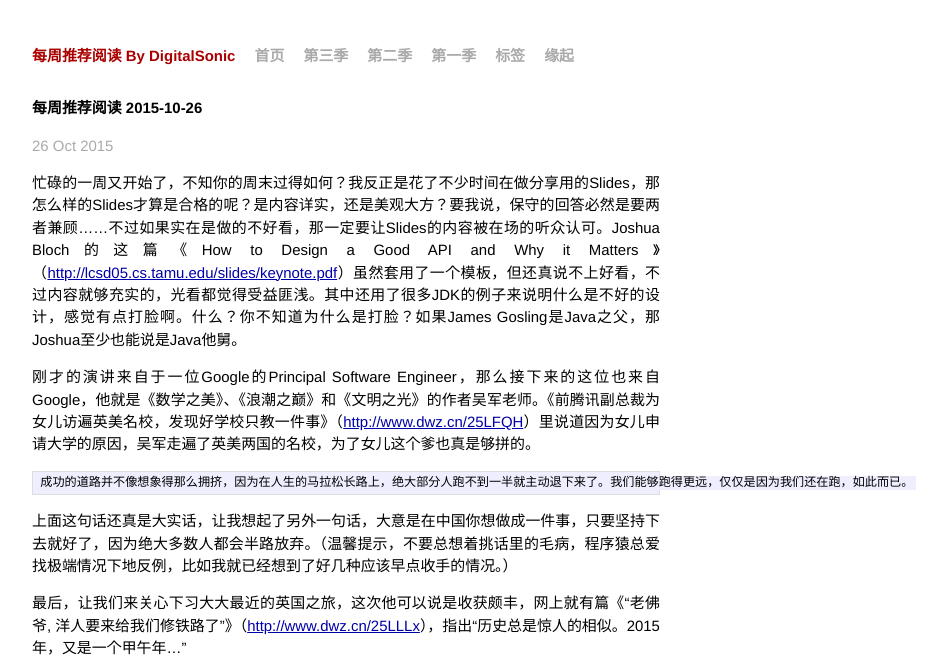
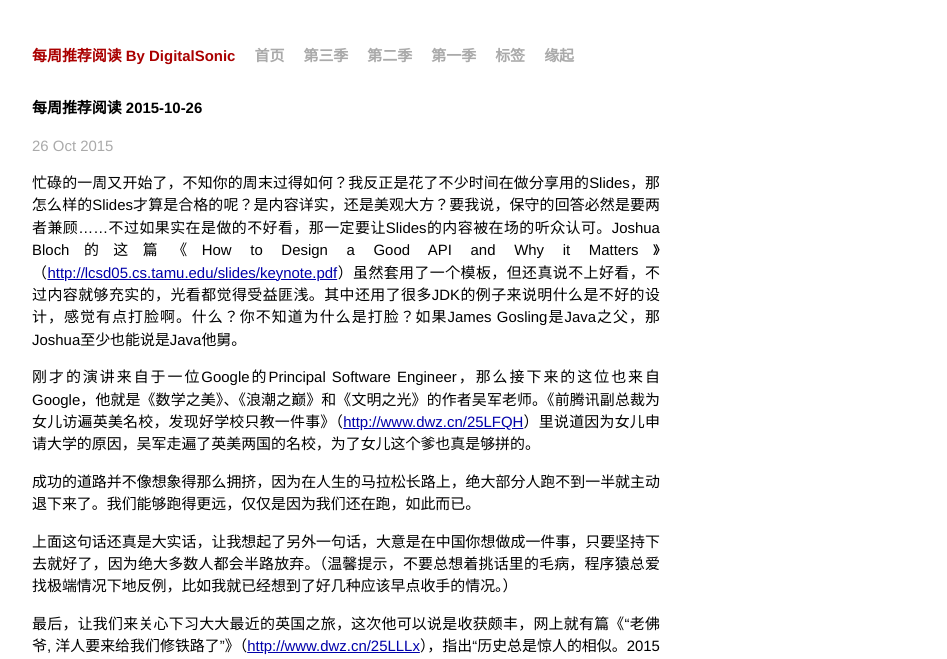
Before and after one commit to digitalsonic/recommend-reading, a Jekyll site: the page built from _posts/2015-10-26-.md, in a window 1280 px wide. Shown: the top 659 px of the page, without its empty margins (294-1241 px from the left). Built offline with Jekyll 4.4.1, drawn with Linux system fonts in a browser that asks for light colours; Markdown is read by kramdown in place of the engine named in the settings.

Commit message:
modify the quote

```diff
--- a/_posts/2015-10-26-.md
+++ b/_posts/2015-10-26-.md
@@ -10,7 +10,7 @@ tags:   经验 幽默 教育
 
 刚才的演讲来自于一位Google的Principal Software Engineer，那么接下来的这位也来自Google，他就是《数学之美》、《浪潮之巅》和《文明之光》的作者吴军老师。《前腾讯副总裁为女儿访遍英美名校，发现好学校只教一件事》（[http://www.dwz.cn/25LFQH](http://www.dwz.cn/25LFQH)）里说道因为女儿申请大学的原因，吴军走遍了英美两国的名校，为了女儿这个爹也真是够拼的。
 
-    成功的道路并不像想象得那么拥挤，因为在人生的马拉松长路上，绝大部分人跑不到一半就主动退下来了。我们能够跑得更远，仅仅是因为我们还在跑，如此而已。
+> 成功的道路并不像想象得那么拥挤，因为在人生的马拉松长路上，绝大部分人跑不到一半就主动退下来了。我们能够跑得更远，仅仅是因为我们还在跑，如此而已。
 
 上面这句话还真是大实话，让我想起了另外一句话，大意是在中国你想做成一件事，只要坚持下去就好了，因为绝大多数人都会半路放弃。（温馨提示，不要总想着挑话里的毛病，程序猿总爱找极端情况下地反例，比如我就已经想到了好几种应该早点收手的情况。）
 
```
